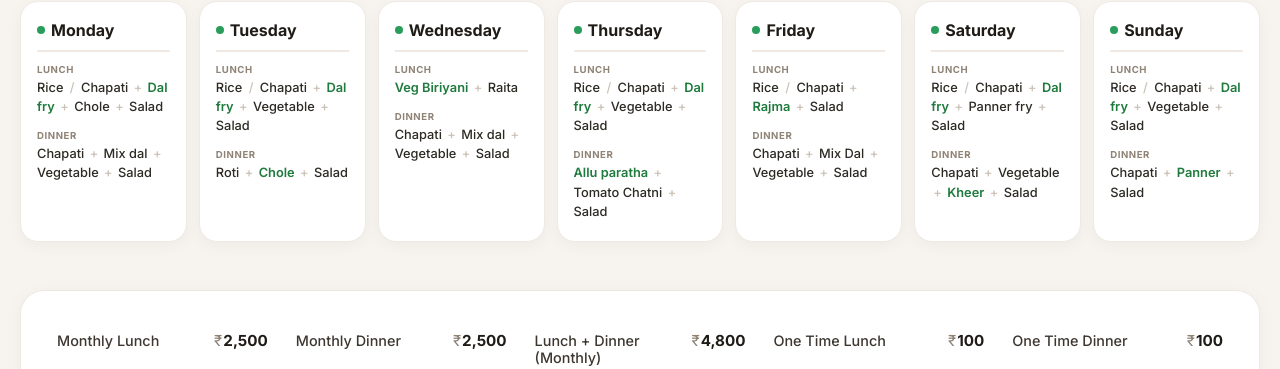
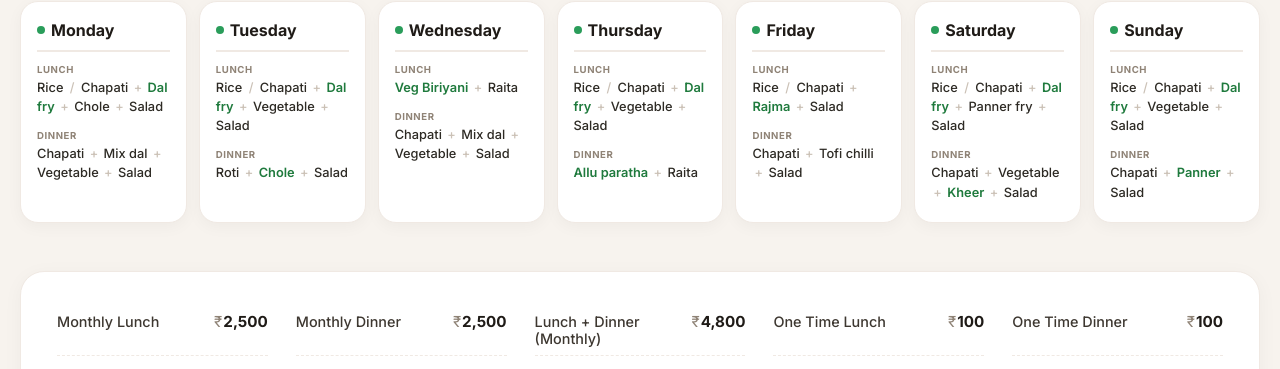
Before and after one commit to eliteservice0109/tiffinservice, a plain HTML site: page index.html in a window 1280 px wide. Both pictures are taken after a click on the tab "Veg". Shown: the part 387-756 px from the top of the page. Drawn offline with Linux system fonts and the light colour scheme.

Commit message:
Update index.html

```diff
--- a/index.html
+++ b/index.html
@@ -735,7 +735,7 @@ function gtag_report_conversion(url) {
                         <span class="label">Dinner</span>
                         <div class="items">
                             <span class="highlight">Allu paratha</span> <span class="plus">+</span>
-                            Tomato Chatni <span class="plus">+</span> Salad
+                            Raita <span class="plus">
                         </div>
                     </div>
                 </div>
@@ -879,7 +879,7 @@ function gtag_report_conversion(url) {
                         <span class="label">Dinner</span>
                         <div class="items">
                             <span class="highlight-veg">Allu paratha</span> <span class="plus">+</span>
-                            Tomato Chatni <span class="plus">+</span> Salad
+                            Raita <span class="plus">
                         </div>
                     </div>
                 </div>
@@ -897,8 +897,7 @@ function gtag_report_conversion(url) {
                     <div class="meal">
                         <span class="label">Dinner</span>
                         <div class="items">
-                            Chapati <span class="plus">+</span> Mix Dal <span class="plus">+</span>
-                            Vegetable <span class="plus">+</span> Salad
+                            Chapati <span class="plus">+</span> Tofi chilli <span class="plus">+</span> Salad
                         </div>
                     </div>
                 </div>
```
